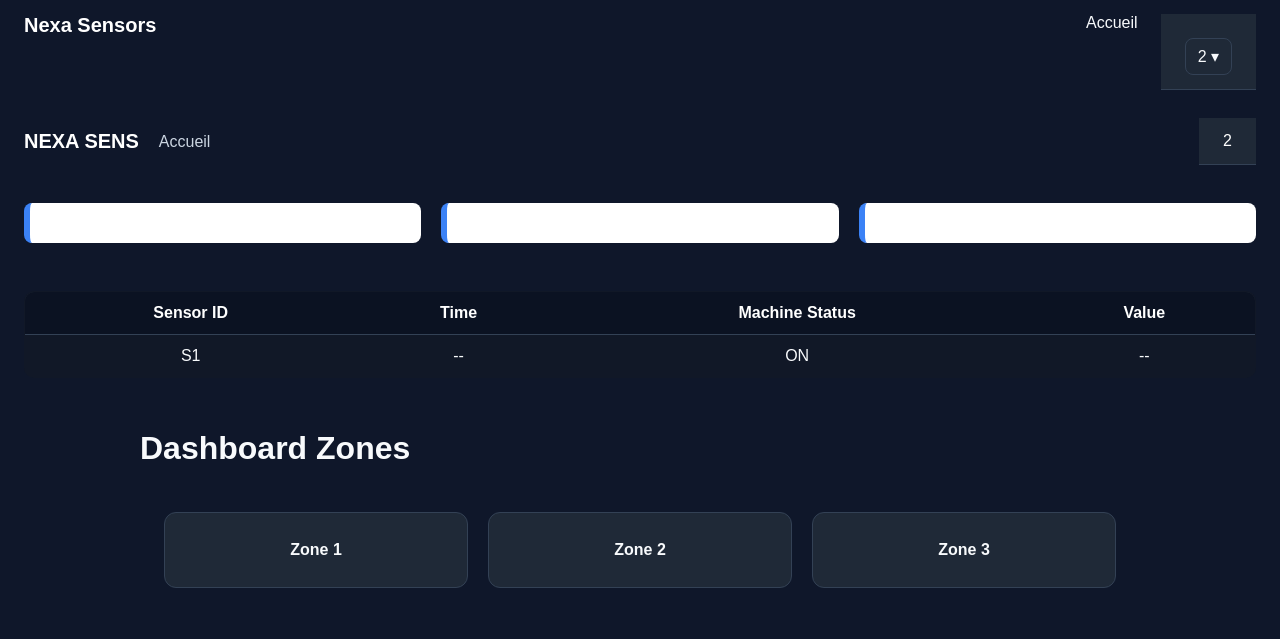
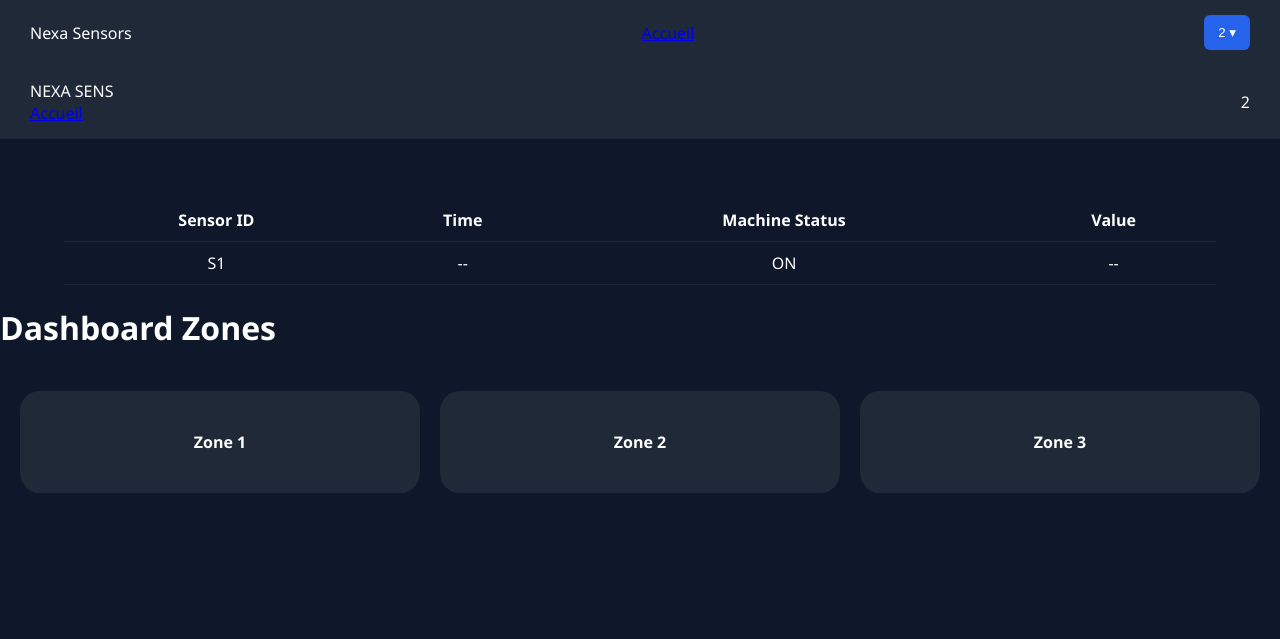
Before and after one commit to INAL3100/cloud-iot-server, a Flask app: page / in a window 1280 px wide. Shown: the top 639 px of the page. Run offline with Flask 3, Linux system fonts and the light colour scheme; a user stored in the database is signed in.

Commit message:
update server

```diff
--- a/static/PRO.css
+++ b/static/PRO.css
@@ -1,324 +1,209 @@
-* { box-sizing: border-box; font-family: Arial; }
-:root {
-    --bg: #0f172a;
-    --panel: #111827;
-    --panel-2: #1f2937;
-    --text: #f8fafc;
-    --muted: #cbd5e1;
-    --primary: #2563eb;
-    --border: #334155;
+/* -----------------------
+   GENERAL BODY STYLES
+----------------------- */
+body {
+    font-family: "Segoe UI", sans-serif;
+    background: #0f172a;
+    color: white;
+    margin: 0;
 }
 
-body { margin: 0; background: #f4f6f9; }
-* {
-    box-sizing: border-box;
+/* -----------------------
+   HEADER
+----------------------- */
+header {
+    display: flex;
+    justify-content: space-between;
+    align-items: center;
+    background: #1f2937;
+    padding: 15px 30px;
 }
 
-/* HEADER */
-body {
-    margin: 0;
-    font-family: "Segoe UI", sans-serif;
-    background: var(--bg);
-    color: var(--text);
+.logo {
+    font-weight: bold;
+    font-size: 24px;
 }
 
-/* ---------- Shared top bar ---------- */
-.topbar {
-  display: flex;
-  justify-content: space-between;
-  background: #0f172a;
-  color: white;
-  padding: 14px 24px;
-}
-.topbar-left { display: flex; gap: 20px; align-items: center; }
-.brand { font-size: 20px; font-weight: bold; }
-.nav-link { color: #cbd5e1; text-decoration: none; }
-.nav-link:hover { color: #3b82f6; }
-
-.user-menu {
-    position: relative; cursor: pointer;
-    display: flex;
-    align-items: center;
-    justify-content: space-between;
-    gap: 16px;
-    padding: 14px 24px;
-    background: var(--panel-2);
-    border-bottom: 1px solid var(--border);
+.acceuil-btn {
+    color: white;
+    text-decoration: none;
+    margin-right: 20px;
 }
 
-.brand {
-    font-size: 1.25rem;
-    font-weight: 700;
-}
-
-.top-links {
-    margin-left: auto;
-    margin-right: 8px;
-}
-
-.home-link {
-    text-decoration: none;
-    color: var(--text);
-    padding: 8px 14px;
-    border-radius: 8px;
-    border: 1px solid transparent;
-}
-
-.home-link:hover {
-    border-color: var(--border);
-    background: #0b1222;
-}
-
-/* ---------- User dropdown ---------- */
+/* -----------------------
+   USER MENU
+----------------------- */
 .user-menu {
     position: relative;
 }
 
-.user-button {
-    background: transparent;
-    color: var(--text);
-    border: 1px solid var(--border);
-    border-radius: 8px;
-    padding: 8px 12px;
+.user-menu span {
     cursor: pointer;
 }
 
-.dropdown {
-  display: none;
-  position: absolute;
-  right: 0;
-  background: white;
+.user-menu .dropdown {
     display: none;
     position: absolute;
     right: 0;
-    top: calc(100% + 8px);
-    min-width: 150px;
-    background: var(--panel);
-    border: 1px solid var(--border);
-    border-radius: 10px;
-    overflow: hidden;
-}
-.user-menu:hover .dropdown { display: block; }
-
-.dropdown a {
-  display: block;
-  padding: 10px;
-  color: black;
-  text-decoration: none;
-    display: block;
-    text-decoration: none;
-    color: var(--text);
-    padding: 10px 12px;
+    background: #111827;
+    padding: 10px;
+    border-radius: 6px;
 }
 
-.dropdown a:hover {
-    background: #0b1222;
+.user-menu:hover .dropdown {
+    display: block;
 }
 
-.user-menu:hover .dropdown,
-.user-menu:focus-within .dropdown {
+.user-menu .dropdown a {
     display: block;
-}
-.dropdown a:hover { background: #e5e7eb; }
-
-/* ZONES */
-/* ---------- Layout containers ---------- */
-.page-wrap {
-    width: min(1000px, 92%);
-    margin: 28px auto;
+    color: white;
+    text-decoration: none;
+    margin: 5px 0;
 }
 
-.card {
-    background: var(--panel);
-    border: 1px solid var(--border);
-    border-radius: 14px;
-    padding: 24px;
-}
-
-/* ---------- Login ---------- */
-.login-page {
-    min-height: 100vh;
-}
-
+/* -----------------------
+   LOGIN PAGE
+----------------------- */
 .login-container {
-    min-height: 100vh;
-    display: grid;
-    place-items: center;
-    padding: 24px;
+    display: flex;
+    justify-content: center;
+    align-items: center;
+    height: 100vh;
 }
 
 .login-box {
-    width: min(440px, 100%);
-    background: var(--panel);
-    border: 1px solid var(--border);
-    border-radius: 16px;
-    padding: 30px;
+    background: #111827;
+    padding: 50px;
+    border-radius: 20px;
+    text-align: center;
+    width: 350px;
 }
 
-.subtitle {
-    margin-top: 0;
-    color: var(--muted);
+.login-box h1 {
+    margin-bottom: 30px;
 }
 
-/* ---------- Forms ---------- */
-.stack-form {
-    display: flex;
-    flex-direction: column;
-    gap: 10px;
+.login-box input {
+    padding: 10px 14px;
+    border-radius: 6px;
+    border: none;
+    width: 80%;
+    margin-bottom: 15px;
 }
 
-label {
-    font-size: 0.95rem;
-    color: var(--muted);
+.login-box button {
+    padding: 10px 14px;
+    border-radius: 6px;
+    border: none;
+    background: #2563eb;
+    color: white;
+    cursor: pointer;
+    width: 50%;
+    margin-top: 10px;
 }
 
-input,
-button {
-    border-radius: 8px;
-    padding: 10px 12px;
-    border: 1px solid var(--border);
-    font-size: 1rem;
+/* -----------------------
+   DASHBOARD ZONES
+----------------------- */
+.zones {
+    display: grid;
+    grid-template-columns: repeat(auto-fit, minmax(200px, 1fr));
+    gap: 20px;
+    padding: 20px;
 }
 
-input {
-    background: #0b1222;
-    color: var(--text);
+.zone-box {
+    background: #1f2937;
+    padding: 40px;
+    text-align: center;
+    border-radius: 20px;
+    text-decoration: none;
+    color: white;
+    font-weight: bold;
+}
+
+.zone-box:hover {
+    background: #2563eb;
+}
+
+/* -----------------------
+   TABLES
+----------------------- */
+table {
+    width: 90%;
+    margin: 20px auto;
+    border-collapse: collapse;
+}
+
+th, td {
+    padding: 10px;
+    border-bottom: 1px solid #1f2937;
+    text-align: center;
+}
+
+/* -----------------------
+   MACHINE STATUS
+----------------------- */
+.machine-status.on {
+    background: white;
+    color: #0f172a;
+    font-weight: bold;
+    border-radius: 6px;
+    padding: 5px 10px;
+}
+
+.machine-status.off {
+    background: transparent;
+    color: white;
+    font-weight: normal;
+    padding: 5px 10px;
+}
+
+/* -----------------------
+   FORM ELEMENTS
+----------------------- */
+input, button {
+    padding: 10px 14px;
+    border-radius: 6px;
+    border: none;
 }
 
 button {
-    background: var(--primary);
+    background: #2563eb;
     color: white;
     cursor: pointer;
-    border-color: transparent;
 }
 
-button:hover {
-    filter: brightness(1.08);
+/* -----------------------
+   SETTINGS FORM
+----------------------- */
+.settings-form {
+    display: flex;
+    flex-direction: column;
+    align-items: center;
+    margin-top: 30px;
 }
 
-.settings-form {
-    max-width: 460px;
+.settings-form input {
+    margin-bottom: 15px;
+    width: 50%;
 }
 
-.date-form {
-    display: flex;
-    align-items: center;
-    gap: 10px;
-    margin-bottom: 16px;
+.settings-form button {
+    width: 30%;
 }
 
-/* ---------- Dashboard zones ---------- */
-.zones {
-  display: grid;
-  grid-template-columns: repeat(3, 1fr);
-  gap: 20px;
-  padding: 24px;
-}
-.zone {
-  background: white;
-  padding: 20px;
-  border-left: 6px solid #3b82f6;
-  border-radius: 8px;
-  text-decoration: none;
-  color: black;
+/* -----------------------
+   SUCCESS / ERROR MESSAGES
+----------------------- */
+.success {
+    color: #22c55e;
+    text-align: center;
+    margin-top: 10px;
 }
 
-/* TABLE */
-.table-wrap {
-    padding: 24px;
-    display: grid;
-    grid-template-columns: repeat(auto-fit, minmax(200px, 1fr));
-    gap: 16px;
+.error {
+    color: #f87171;
+    text-align: center;
+    margin-bottom: 10px;
 }
-
-.zone-box {
-    text-decoration: none;
-    color: var(--text);
-    background: var(--panel-2);
-    border: 1px solid var(--border);
-    border-radius: 12px;
-    padding: 28px;
-    text-align: center;
-    font-weight: 600;
-}
-
-.zone-box:hover {
-    background: #1e3a8a;
-}
-
-/* ---------- Tables ---------- */
-.table-wrap {
-    overflow-x: auto;
-}
-
-table {
-  width: 100%;
-  border-collapse: collapse;
-  background: white;
-    width: 100%;
-    border-collapse: collapse;
-    background: var(--panel);
-    border: 1px solid var(--border);
-    border-radius: 10px;
-    overflow: hidden;
-}
-thead {
-  background: #1f2937;
-  color: white;
-}
-th,
-td {
-    padding: 10px;
-    border-bottom: 1px solid var(--border);
-    text-align: center;
-}
-th, td {
-  padding: 12px;
-  text-align: center;
-  }
-
-th {
-    background: #0b1222;
-}
-tbody tr:nth-child(even) {
-  background: #f1f5f9;
-
-/* Machine status behavior requested:
-   - OFF => default row/table colors
-   - ON  => white background + readable dark text */
-.machine-status.off {
-    background: transparent;
-    color: inherit;
-    font-weight: 400;
-}
-}
-/* FORMS */
-.center { display: flex; justify-content: center; align-items: center; height: 100vh; }
-.card {
-  background: white;
-  padding: 30px;
-  border-radius: 8px;
-.machine-status.on {
-    background: #ffffff;
-    color: #0f172a;
-    font-weight: 700;
-}
-}
-input, button {
-  width: 100%;
-  margin-top: 10px;
-  padding: 10px;
-
-.error {
-    color: #fca5a5;
-}
-}
-button {
-  background: #3b82f6;
-  color: white;
-  border: none;
-
-.success {
-    color: #86efac;
-}
-}
```
Also changed, not shown: sensors.db (added).
